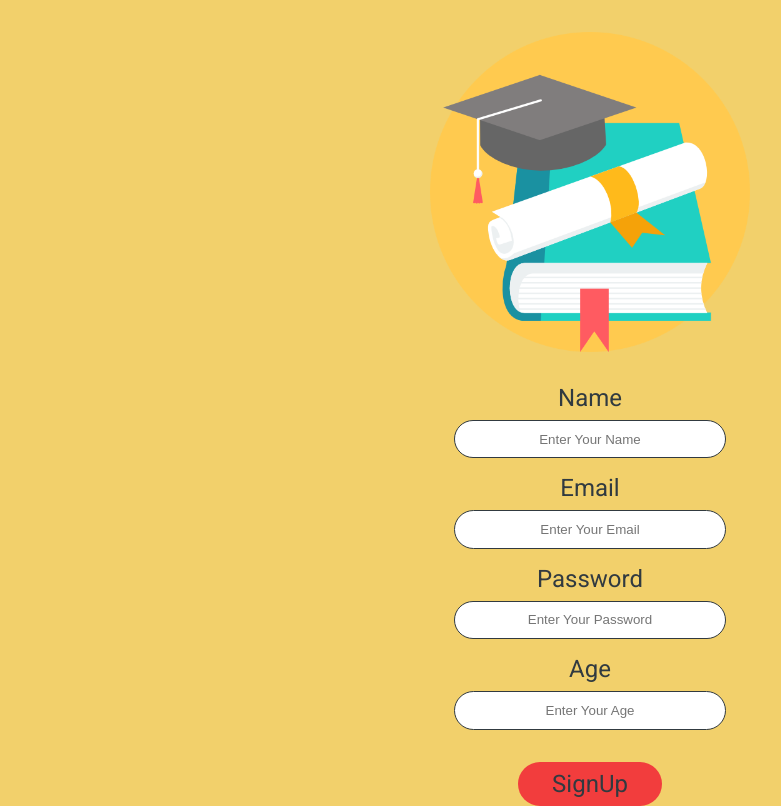
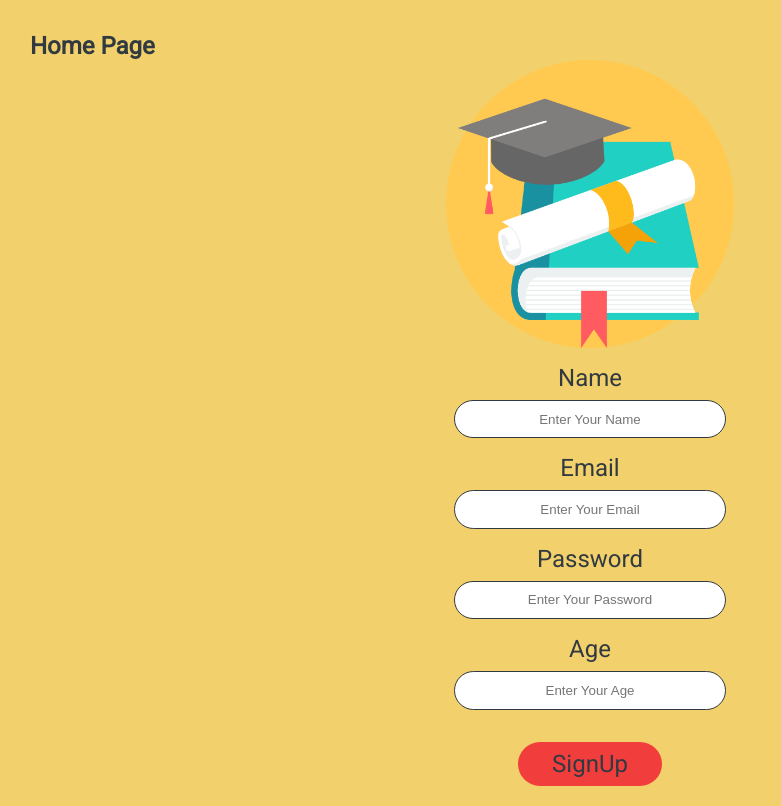
Before and after one commit to HassanZeinAlDeen/E-learning-system, a React (Create React App) app: page /register in a window 1280 px wide. Shown: the whole page, without its empty margins (50-831 px from the left). Built offline with nearby package versions, Linux system fonts and the light colour scheme.

Commit message:
ending register frontend

```diff
--- a/src/pages/Register/index.js
+++ b/src/pages/Register/index.js
@@ -19,6 +19,10 @@ function Register() {
     const emailPattern = /^[^\s@]+@[^\s@]+\.[^\s@]+$/;
     return emailPattern.test(email);
   };
+
+  const backHome = () => {
+    window.location.href = "http://localhost:3000/"
+  }
 
   const handleSubmit = async (e) => {
     const form = e.target;
@@ -59,6 +63,10 @@ function Register() {
   }
 
   return (
+    <>
+      <div className="post">
+        <a className="back" onClick={backHome}>Home Page</a>
+      </div>
       <div className="inputs">
         <img id="alogo" src={alogo} alt="logo.png" />
         <form onSubmit={handleSubmit}>
@@ -77,6 +85,7 @@ function Register() {
           </div>
         </form>
       </div>
+    </>
   );
 }
 
--- a/src/pages/Register/register.css
+++ b/src/pages/Register/register.css
@@ -1,12 +1,13 @@
+@import url('https://fonts.googleapis.com/css2?family=Roboto&display=swap');
+
 .inputs{
   display: flex;
   flex-direction: column;
   align-items: center;
 }
 #alogo{
-  width: 20rem;
-  margin-top: 2rem;
-  margin-bottom: 2rem;
+  width: 18rem;
+  margin-bottom: 1rem;
 }
 
 input{
@@ -25,3 +26,20 @@ input{
   text-align: center;
   margin-top: -10px;
 }
+
+.back{
+  cursor: pointer;
+  font-size: 1.5rem;
+  font-family: 'Roboto';
+  color: #313A40;
+  font-weight: bold;
+}
+
+.post{
+  margin-top: 2rem;
+  margin-left: 5rem;
+}
+.back:hover{
+  color: #F23D3D;
+  transition: 0.2s;
+}
```
Lines whose indentation alone changed are shown as unchanged.
